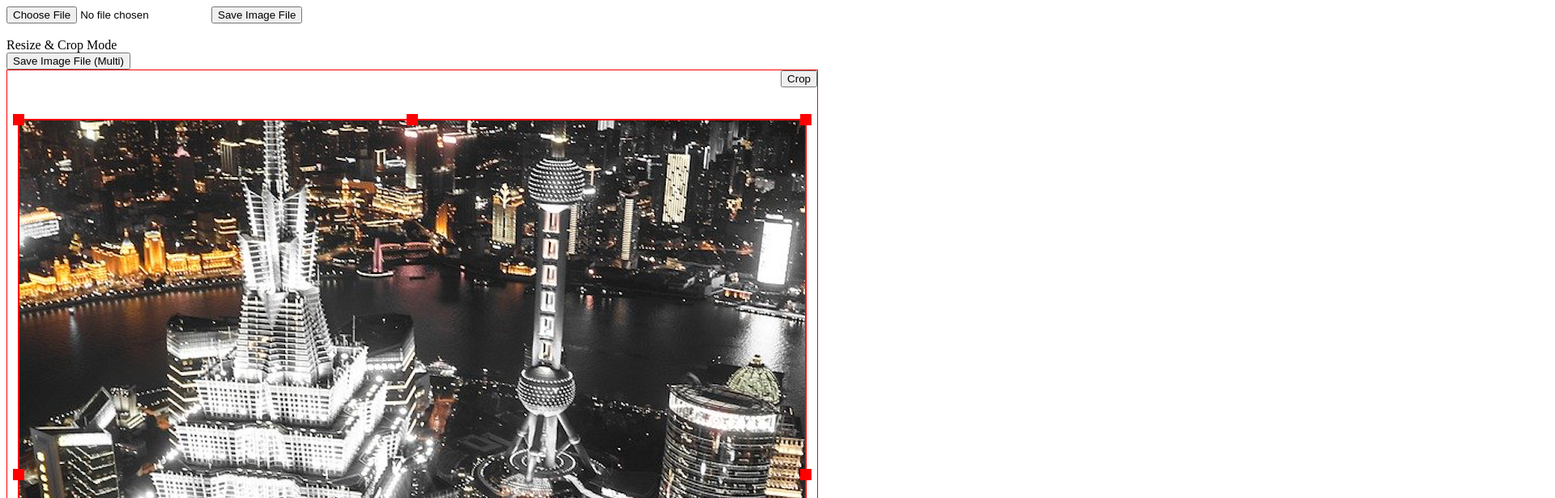
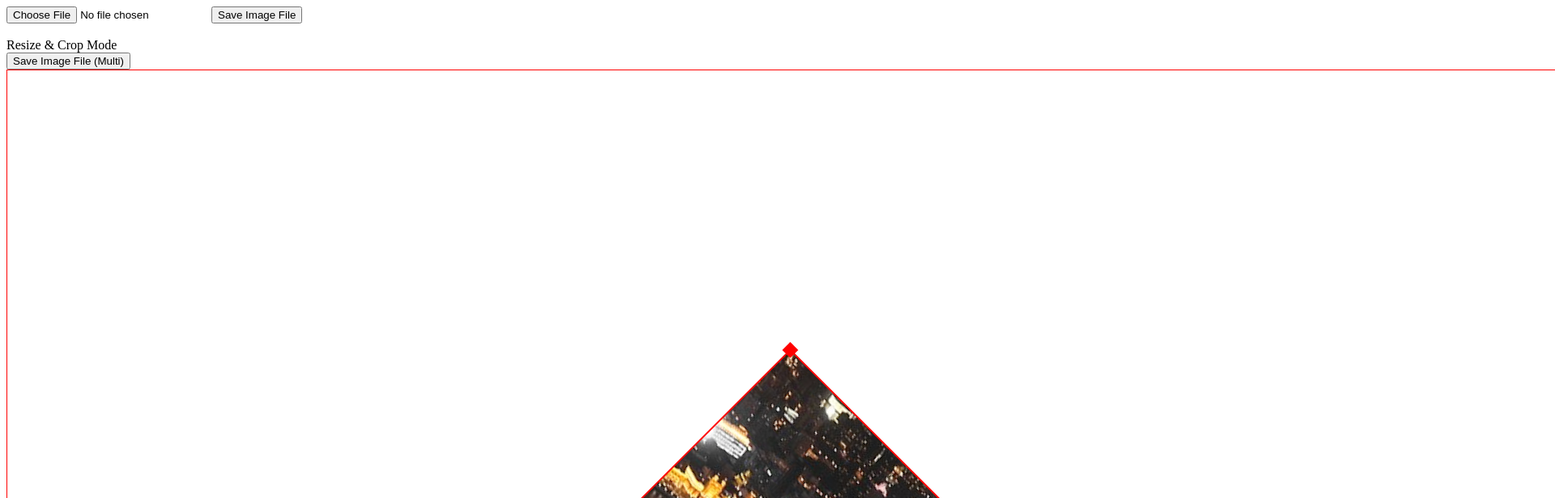
Before and after one commit to manrajang/vue-simple-image-editor, a Vue app: page / in a window 1280 px wide. Shown: the top 616 px of the page at 81% size, 1920 px wide, since content can reach past the window. Built offline with nearby package versions, Linux system fonts and the light colour scheme.

Commit message:
회적 작어중

```diff
--- a/package.json
+++ b/package.json
@@ -11,6 +11,7 @@
   },
   "dependencies": {
     "core-js": "^3.4.3",
+    "transformation-matrix": "^2.3.0",
     "vue": "^2.6.10"
   },
   "devDependencies": {
--- a/src/App.vue
+++ b/src/App.vue
@@ -6,7 +6,7 @@
     <br/>
     <div>Resize &amp; Crop Mode</div>
     <button type="button" @click="onClickSaveImageFileInMutliMode">Save Image File (Multi)</button>
-    <simple-image-editor ref="multiCanvas" style="border: 1px solid red;" :width="1000" :height="1000" :imageSrc="imageSrc" :imageObj="imageObj" @changeImage="onChangeImage"/>
+    <simple-image-editor ref="multiCanvas" style="border: 1px solid red;" :width="2000" :height="2000" :imageSrc="imageSrc" :imageObj="imageObj" @changeImage="onChangeImage"/>
     <br/>
     <div>Resize &amp; Crop Mode (Fix)</div>
     <button type="button" @click="onClickSaveImageFileInMutliModeWithFixedCrop">Save Image File (Multi)</button>
--- a/src/components/SimpleImageEditor.vue
+++ b/src/components/SimpleImageEditor.vue
@@ -133,31 +133,34 @@ export default {
       }
     },
     image (value) {
+      this.imageView.image = value
       if (value) {
         const { width, height } = value
         let x = (this.width - width) / 2
         let y = (this.height - height) / 2
-        const bounds = { left: x, top: y, right: x + width, bottom: y + height }
-        this.imageView.bounds = bounds
-        this.resizeView.bounds = { ...bounds }
-        this.resizeView.boundaryBounds = { left: 0, top: 0, right: this.width, bottom: this.height }
+        const bounds = { left: x, top: y, right: x + width, bottom: y + height, angle: 45 }
+        this.imageView.setBounds(bounds)
+        this.resizeView.setBounds(bounds)
         if (this.fixedCropWidth && this.fixedCropHeight && this.fixedCropWidth < width && this.fixedCropHeight < height) {
           x = (this.width - this.fixedCropWidth) / 2
           y = (this.height - this.fixedCropHeight) / 2
           this.cropView.isFixedCrop = true
-          this.cropView.bounds = { left: x, top: y, right: x + this.fixedCropWidth, bottom: y + this.fixedCropHeight }
+          this.cropView.setBounds({ left: x, top: y, right: x + this.fixedCropWidth, bottom: y + this.fixedCropHeight })
         } else {
-          this.cropView.bounds = { ...bounds }
+          this.cropView.setBounds(bounds)
         }
+        this.resizeView.boundaryBounds = { left: 0, top: 0, right: this.width, bottom: this.height }
         this.cropView.boundaryBounds = { ...bounds }
-        this.imageView.image = value
         this.render()
       } else {
-        this.imageView.bounds = null
-        this.resizeView.bounds = null
+        this.imageView.setBounds(null)
+        this.resizeView.setBounds(null)
+        this.cropView.setBounds(null)
         this.resizeView.boundaryBounds = null
-        this.cropView.bounds = null
         this.cropView.boundaryBounds = null
+        this.imageView.clearRect()
+        this.resizeView.clearRect()
+        this.cropView.clearRect()
       }
     },
   },
@@ -183,9 +186,9 @@ export default {
     },
     updateBounds () {
       if (!this.isCrop) {
-        const bounds = { ...this.trackerView.bounds }
-        this.imageView.bounds = bounds
-        this.cropView.bounds = { ...bounds }
+        const bounds = { ...this.trackerView.renderBounds }
+        this.imageView.renderBounds = bounds
+        this.cropView.renderBounds = { ...bounds }
         this.cropView.boundaryBounds = { ...bounds }
       }
     },
@@ -227,6 +230,12 @@ export default {
     },
     onMouseUp (event) {
       if (this.editMode !== EDIT_MODE.NONE) {
+        const bounds = this.trackerView.getComputedBounds()
+        // bounds 갱신
+        this.imageView.setBounds(bounds)
+        this.resizeView.setBounds(bounds)
+        this.cropView.setBounds(bounds)
+        this.cropView.boundaryBounds = { ...bounds }
         if (!this.isCrop && this.editMode === EDIT_MODE.RESIZE) {
           this.resize()
         }
--- a/src/view/ImageView.js
+++ b/src/view/ImageView.js
@@ -6,13 +6,19 @@ export default class ImageView extends RenderView {
     this.image = null
   }
   draw () {
-    if (!this.bounds || !this.image) {
+    if (!this.image) {
       return
     }
-    const { left, top, right, bottom } = this.bounds
+    const { left: renderL, top: renderT, right: renderR, bottom: renderB } = this.renderBounds
+    const { left, top, right, bottom, angle } = this.bounds
+    const centerX = left + (right - left) / 2
+    const centerY = top + (bottom - top) / 2
     this.clearRect()
     this.ctx.save()
-    this.ctx.drawImage(this.image, left, top, right - left, bottom - top)
+    this.ctx.translate(centerX, centerY)
+    this.ctx.rotate(angle * Math.PI / 180)
+    this.ctx.translate(-centerX, -centerY)
+    this.ctx.drawImage(this.image, renderL, renderT, renderR - renderL, renderB - renderT)
     this.ctx.restore()
   }
   crop (cropBounds) {
--- a/src/view/RenderView.js
+++ b/src/view/RenderView.js
@@ -6,10 +6,20 @@ export default class RenderView {
     this.width = canvas.width
     this.height = canvas.height
     this.bounds = null
+    this.renderBounds = null
   }
   // abstract
   draw () {}
   clearRect () {
     this.ctx.clearRect(0, 0, this.width, this.height)
   }
+  setBounds (bounds) {
+    if (bounds) {
+      this.bounds = { ...bounds }
+      this.renderBounds = { ...bounds }
+    } else {
+      this.bounds = null
+      this.renderBounds = null
+    }
+  }
 }
--- a/src/view/ResizeView.js
+++ b/src/view/ResizeView.js
@@ -1,5 +1,6 @@
 import RenderView from './RenderView'
 import { HANDLER_POS } from '@/constants'
+import { scale, rotate, translate, compose, applyToPoint } from 'transformation-matrix'
 
 function dist (p1, p2) {
   return Math.sqrt((p2.x - p1.x) * (p2.x - p1.x) + (p2.y - p1.y) * (p2.y - p1.y))
@@ -23,9 +24,15 @@ export default class ResizeView extends RenderView {
     if (!this.bounds) {
       return
     }
-    const { left, top, right, bottom } = this.bounds
+    const { left: renderL, top: renderT, right: renderR, bottom: renderB } = this.renderBounds
+    const { left, top, right, bottom, angle } = this.bounds
+    const centerX = left + (right - left) / 2
+    const centerY = top + (bottom - top) / 2
     this.ctx.save()
-    this.drawRect(left, top, right - left, bottom - top)
+    this.ctx.translate(centerX, centerY)
+    this.ctx.rotate(angle * Math.PI / 180)
+    this.ctx.translate(-centerX, -centerY)
+    this.drawRect(renderL, renderT, renderR - renderL, renderB - renderT)
     this.drawHandlerList()
     this.ctx.restore()
   }
@@ -40,23 +47,28 @@ export default class ResizeView extends RenderView {
     this.ctx.fillRect(x - this.handlerSize, y - this.handlerSize, width, width)
   }
   drawHandlerList () {
-    const { left, top, right, bottom } = this.bounds
-    const width = right - left
-    const height = bottom - top
+    const { left, top, right, bottom } = this.renderBounds
+    const centerX = left + (right - left) / 2
+    const centerY = top + (bottom - top) / 2
     this.drawHandler(left, top)
     this.drawHandler(right, top)
     this.drawHandler(left, bottom)
     this.drawHandler(right, bottom)
-    this.drawHandler(left + width / 2, top)
-    this.drawHandler(left + width / 2, bottom)
-    this.drawHandler(left, top + height / 2)
-    this.drawHandler(right, top + height / 2)
+    this.drawHandler(centerX, top)
+    this.drawHandler(centerX, bottom)
+    this.drawHandler(left, centerY)
+    this.drawHandler(right, centerY)
   }
-  setMode (mousePoint) {
+  convertPoint ({ x, y }) {
+    const { left, top, right, bottom, angle } = this.bounds
+    return applyToPoint(compose(rotate(-angle * Math.PI / 180, left + (right - left) / 2, top + (bottom - top) / 2)), { x, y })
+  }
+  setMode ({ x: _x, y: _y }) {
+    const { left, top, right, bottom } = this.bounds
+    const centerX = left + (right - left) / 2
+    const centerY = top + (bottom - top) / 2
+    const mousePoint = this.convertPoint({ x: _x, y: _y })
     const { x, y } = mousePoint
-    const { left, top, right, bottom } = this.bounds
-    const width = right - left
-    const height = bottom - top
     if (dist(mousePoint, point(left, top)) <= this.handlerSize) {
       this.mode = HANDLER_POS.TOP_LEFT
     } else if (dist(mousePoint, point(right, top)) <= this.handlerSize) {
@@ -65,13 +77,13 @@ export default class ResizeView extends RenderView {
       this.mode = HANDLER_POS.BOTTOM_LEFT
     } else if (dist(mousePoint, point(right, bottom)) <= this.handlerSize) {
       this.mode = HANDLER_POS.BOTTOM_RIGHT
-    } else if (dist(mousePoint, point(left + width / 2, top)) <= this.handlerSize) {
+    } else if (dist(mousePoint, point(centerX, top)) <= this.handlerSize) {
       this.mode = HANDLER_POS.TOP
-    } else if (dist(mousePoint, point(left + width / 2, bottom)) <= this.handlerSize) {
+    } else if (dist(mousePoint, point(centerX, bottom)) <= this.handlerSize) {
       this.mode = HANDLER_POS.BOTTOM
-    } else if (dist(mousePoint, point(left, top + height / 2)) <= this.handlerSize) {
+    } else if (dist(mousePoint, point(left, centerY)) <= this.handlerSize) {
       this.mode = HANDLER_POS.LEFT
-    } else if (dist(mousePoint, point(right, top + height / 2)) <= this.handlerSize) {
+    } else if (dist(mousePoint, point(right, centerY)) <= this.handlerSize) {
       this.mode = HANDLER_POS.RIGHT
     } else if (x > left && y > top && x < right && y < bottom) {
       this.mode = HANDLER_POS.MOVE
@@ -79,10 +91,11 @@ export default class ResizeView extends RenderView {
       this.mode = null
     }
   }
-  changeResizeBounds ({ x, y }) {
-    const { left, top, right, bottom } = this.bounds
+  changeResizeBounds ({ x: _x, y: _y }) {
+    const { x, y } = this.convertPoint({ x: _x, y: _y })
+    const { left, top, right, bottom } = this.renderBounds
     const { left: boundaryLeft, top: boundaryTop, right: boundaryRight, bottom: boundaryBottom } = this.boundaryBounds
-    const newBounds = { left, top, right, bottom }
+    const newBounds = { ...this.renderBounds }
     if ((this.mode & HANDLER_POS.LEFT) === HANDLER_POS.LEFT) {
       if (x < boundaryLeft) {
         newBounds.left = boundaryLeft
@@ -119,7 +132,7 @@ export default class ResizeView extends RenderView {
         newBounds.bottom = y
       }
     }
-    this.bounds = newBounds
+    this.renderBounds = newBounds
   }
   changeMoveBounds ({ x: curPosX, y: curPosY }, { x: prevPosX, y: prevPosY }) {
     const { left, top, right, bottom } = this.bounds
@@ -142,4 +155,15 @@ export default class ResizeView extends RenderView {
     }
     this.bounds = { left: newBoundsX, top: newBoundsY, right: newBoundsX + width, bottom: newBoundsY + height }
   }
+  getComputedBounds () {
+    const { left: renderL, top: renderT, right: renderR, bottom: renderB } = this.renderBounds
+    const { left, top, right, bottom, angle } = this.bounds
+    const matrix = compose(
+      rotate(angle * Math.PI / 180, left + (right - left) / 2, top + (bottom - top) / 2),
+      rotate(-angle * Math.PI / 180, renderL + (renderR - renderL) / 2, renderT + (renderB - renderT) / 2)
+    )
+    const { x: l, y: t } = applyToPoint(matrix, { x: renderL, y: renderT })
+    const { x: r, y: b } = applyToPoint(matrix, { x: renderR, y: renderB })
+    return { left: l, top: t, right: r, bottom: b, angle }
+  }
 }
```
Also changed, not shown: 1 other file (tests, documents, lock files or other folders).
